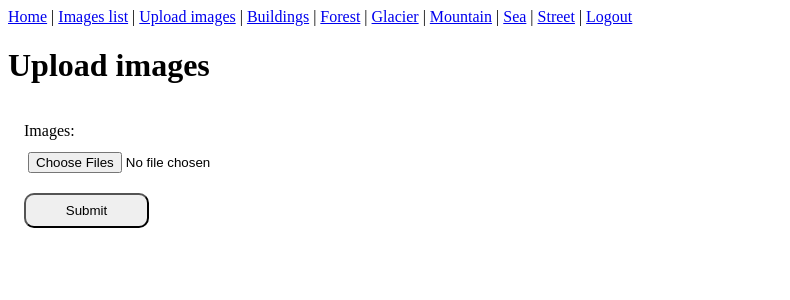
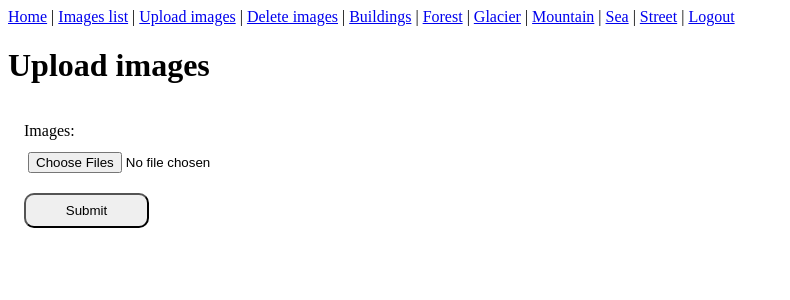
Before and after one commit to roanbrasil/MGL869-IA, a Django app: page /images/upload/ in a window 1280 px wide. Shown: the top 300 px of the page, without its empty margins (0-790 px from the left). Run offline with Django 5.2, Linux system fonts and the light colour scheme; the visitor is signed in with stand-in values (Sample User, id 1).

Commit message:
Implement images deletion

```diff
--- a/images_storage/images/forms.py
+++ b/images_storage/images/forms.py
@@ -1,4 +1,5 @@
 from django import forms
+from django.forms import modelformset_factory
 from .models import Image
 
 
@@ -25,9 +26,28 @@ class UploadForm(forms.Form):
 
     def __init__(self, *args, **kwargs):
         if "user" in kwargs:
-            self.user = kwargs.pop('user')
+            self.user = kwargs.pop("user")
         super().__init__(*args, **kwargs)
 
     def save(self, commit=True):
         for src in self.cleaned_data["images"]:
             Image.objects.create(user=self.user, src=src)
+
+
+class DeleteForm(forms.ModelForm):
+    class Meta:
+        model = Image
+        fields = "__all__"
+
+    delete = forms.BooleanField(required=False)
+
+    @property
+    def image_src(self):
+        return self.instance.src
+
+    def save(self, commit=True):
+        if bool(self.cleaned_data["delete"]):
+            self.instance.delete()
+
+
+DeleteFormSet = modelformset_factory(Image, form=DeleteForm, edit_only=True, extra=0)
--- a/images_storage/images/urls.py
+++ b/images_storage/images/urls.py
@@ -7,4 +7,5 @@ urlpatterns = [
     path('list/', views.images_list, name="list"),
     path('list_by_category/<int:category>', views.images_list_by_category, name="list_by_category"),
     path('upload/', views.upload_images, name="upload"),
+    path('delete/', views.delete_images, name="delete"),
 ]
--- a/images_storage/images/views.py
+++ b/images_storage/images/views.py
@@ -1,6 +1,6 @@
 from django.shortcuts import render, redirect
 
-from images.forms import UploadForm
+from images.forms import DeleteFormSet, UploadForm
 from images.models import Image, CATEGORIES
 
 
@@ -25,3 +25,17 @@ def upload_images(request):
             form.save()
             return redirect("images:list")
     return render(request, "images/upload_images.html", {"form": UploadForm})
+
+
+def delete_images(request):
+    images = Image.objects.filter(user=request.user)
+    if request.method == "POST":
+        formset = DeleteFormSet(request.POST, queryset=images)
+        if formset.is_valid():
+            formset.save()
+            images = Image.objects.filter(user=request.user)
+    return render(
+        request,
+        "images/delete_images.html",
+        {"formset": DeleteFormSet(queryset=images)},
+    )
--- a/images_storage/static/js/main.js
+++ b/images_storage/static/js/main.js
@@ -1,3 +1,14 @@
 function submitLogoutForm() {
-  document.getElementById('logout-form').submit();
+  $('#logout-form').submit();
 }
+
+$(document).ready(function () {
+  $('#select-all').click(function (e) {
+    e.preventDefault();
+    $('input[name$="delete"]').attr("checked", true);
+  })
+  $('#unselect-all').click(function (e) {
+    e.preventDefault();
+    $('input[name$="delete"]').attr("checked", false);
+  })
+})
--- a/images_storage/templates/base.html
+++ b/images_storage/templates/base.html
@@ -17,6 +17,7 @@
         {% endblock %}
     </title>
     <link rel="stylesheet" href="{% static 'css/style.css' %}">
+    <script src="https://ajax.googleapis.com/ajax/libs/jquery/3.7.1/jquery.min.js"></script>
     <script src="{% static 'js/main.js' %}" defer></script>
 </head>
 <body>
@@ -25,6 +26,7 @@
         {% if user.is_authenticated %}
             <a href="{% url 'images:list' %}">Images list</a> |
             <a href="{% url 'images:upload' %}">Upload images</a> |
+            <a href="{% url 'images:delete' %}">Delete images</a> |
             <a href="{% url 'images:list_by_category' 0 %}">Buildings</a> |
             <a href="{% url 'images:list_by_category' 1 %}">Forest</a> |
             <a href="{% url 'images:list_by_category' 2 %}">Glacier</a> |
```
Also changed, not shown: images_storage/images/templates/images/delete_images.html (added, +25 -0 lines).
